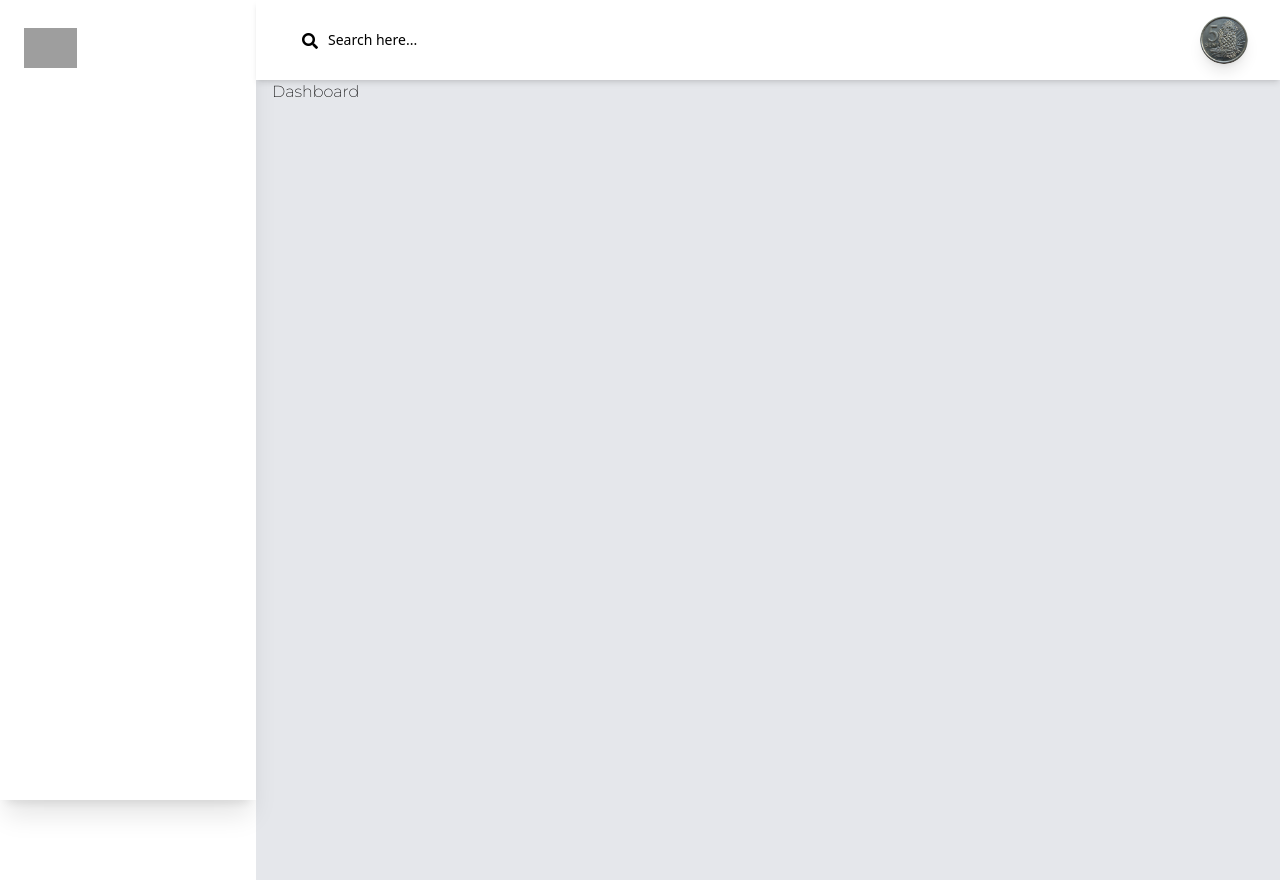
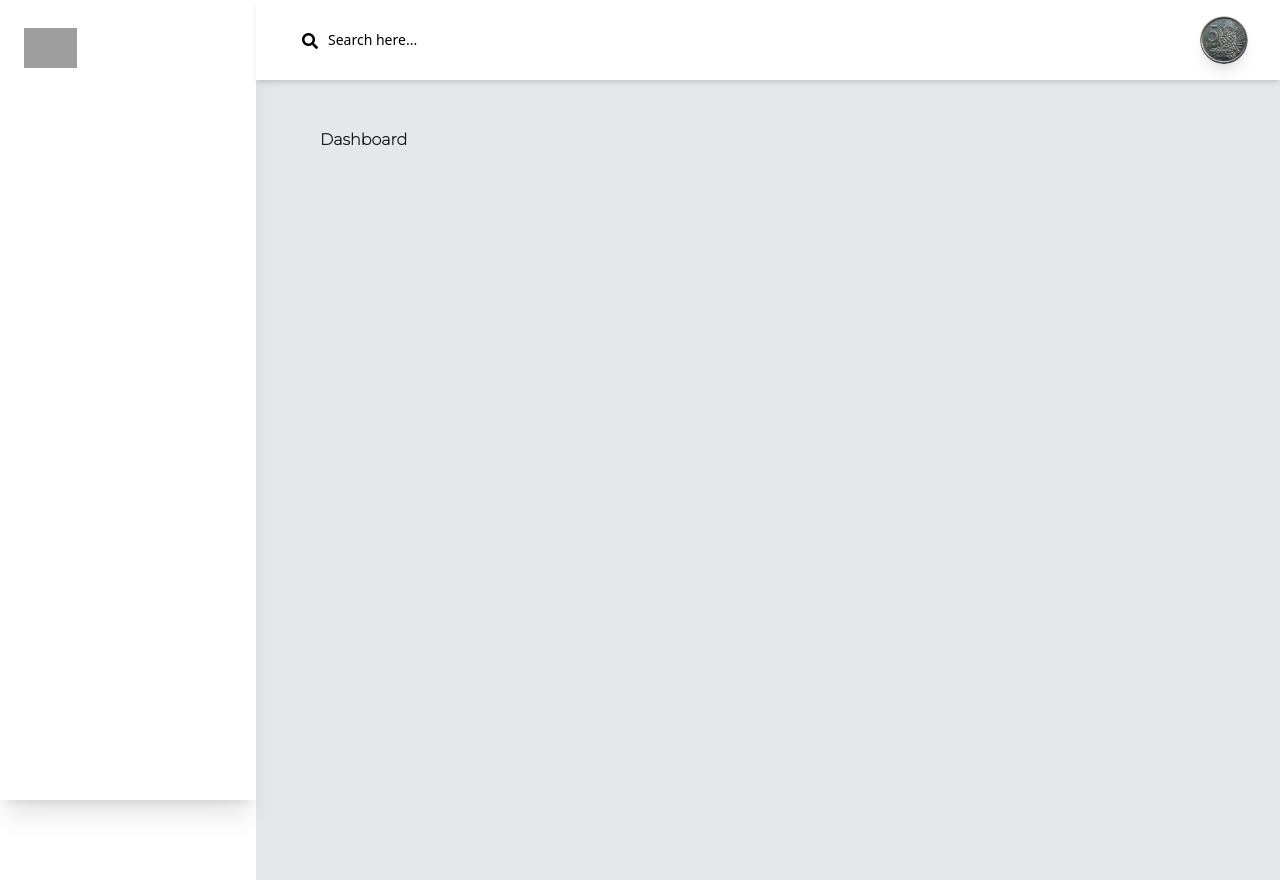
Before and after one commit to Sene68/nextjs-tailwind-layout, a Next.js app: page /sidebar in a window 1280 px wide. Built offline with nearby package versions, Linux system fonts and the light colour scheme; grey boxes are pictures that could not be loaded.

Commit message:
main 영역 margin 조정

```diff
--- a/pages/sidebar.js
+++ b/pages/sidebar.js
@@ -10,8 +10,10 @@ export default function Sidebar() {
       <BrandSidebarLightHeader>
         <div className='bg-gray-200 h-screen'>
           <div className="flex flex-wrap">
-            <div className="font-Montserrat w-full mb-12 xl:mb-0 px-4">
-              Dashboard
+            <div className="w-full m-12 xl:mb-0 px-4">
+              <h2 className="font-Montserrat font-bold text-neutral-900">
+                Dashboard
+              </h2>
             </div>
           </div>
         </div>
```
